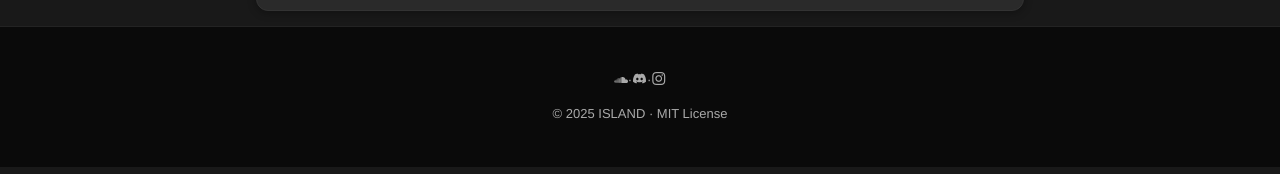
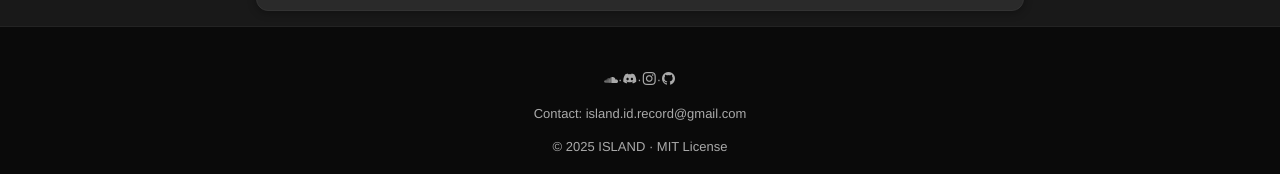
Before and after one commit to ISLAND-IDs/Website, a React (Vite) app: page / in a window 1280 px wide. Shown: the part 1980-2154 px from the top of the page. Built offline with nearby package versions, Linux system fonts and the light colour scheme.

Commit message:
add a contact email and github

```diff
--- a/src/App.tsx
+++ b/src/App.tsx
@@ -45,7 +45,11 @@ function App() {
               <SoundCloudIcon style={{ width: '14px', height: '14px', verticalAlign: 'middle' }} />
             </a>·
             <a href="https://discord.gg/B55PyFm7nW" target="_blank"><i className="bi bi-discord"></i></a>·
-            <a href="https://instagram.com/island.ids" target="_blank"><i className="bi bi-instagram"></i></a>
+            <a href="https://instagram.com/island.ids" target="_blank"><i className="bi bi-instagram"></i></a>·
+            <a href="https://github.com/ISLAND-IDs" target="_blank"><i className="bi bi-github"></i></a>
+          </p>
+          <p className='contact-mail'>
+            Contact: <a href="mailto:island.id.record@gmail.com"> island.id.record@gmail.com</a>
           </p>
           <p className="license">
             © 2025 ISLAND · MIT License
```
